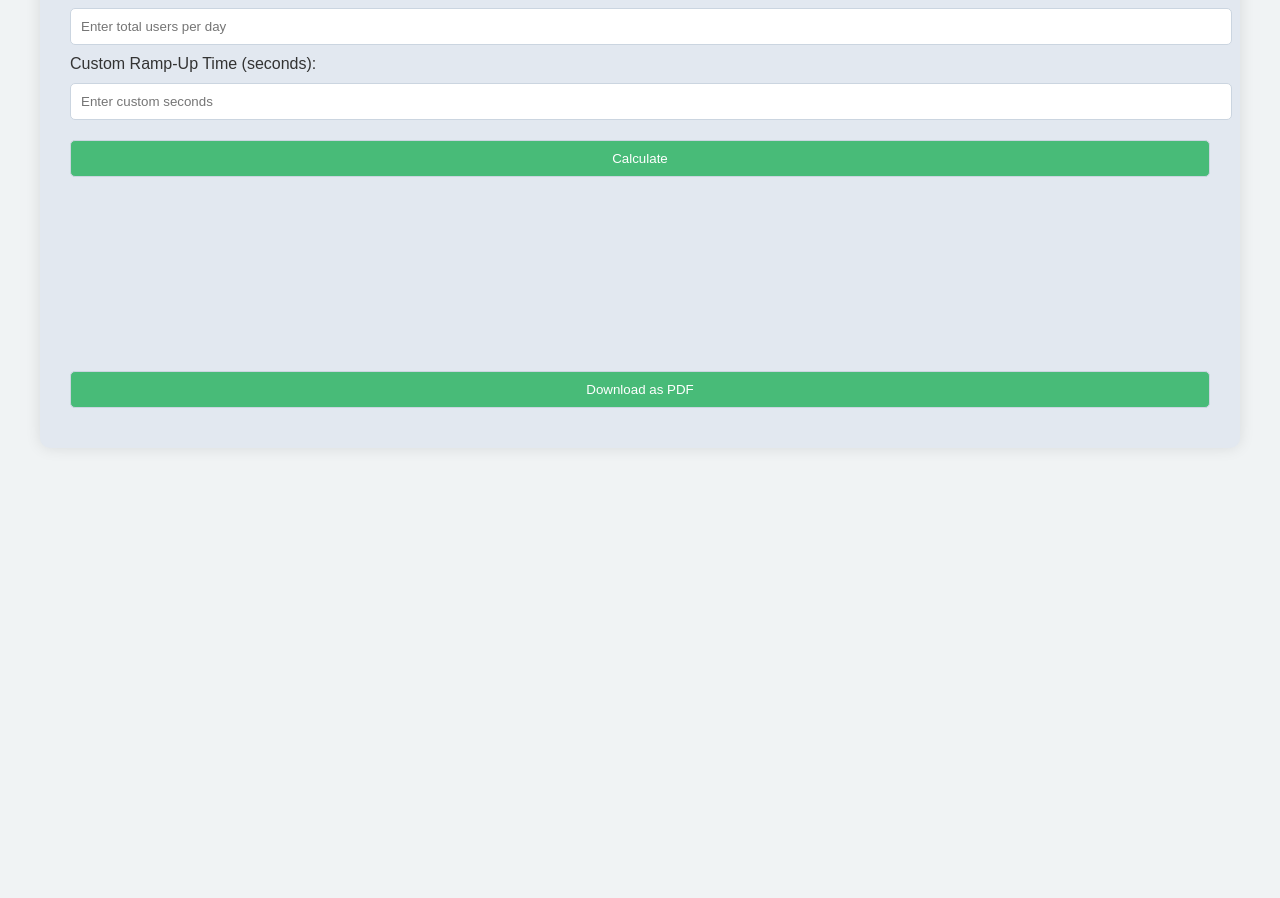
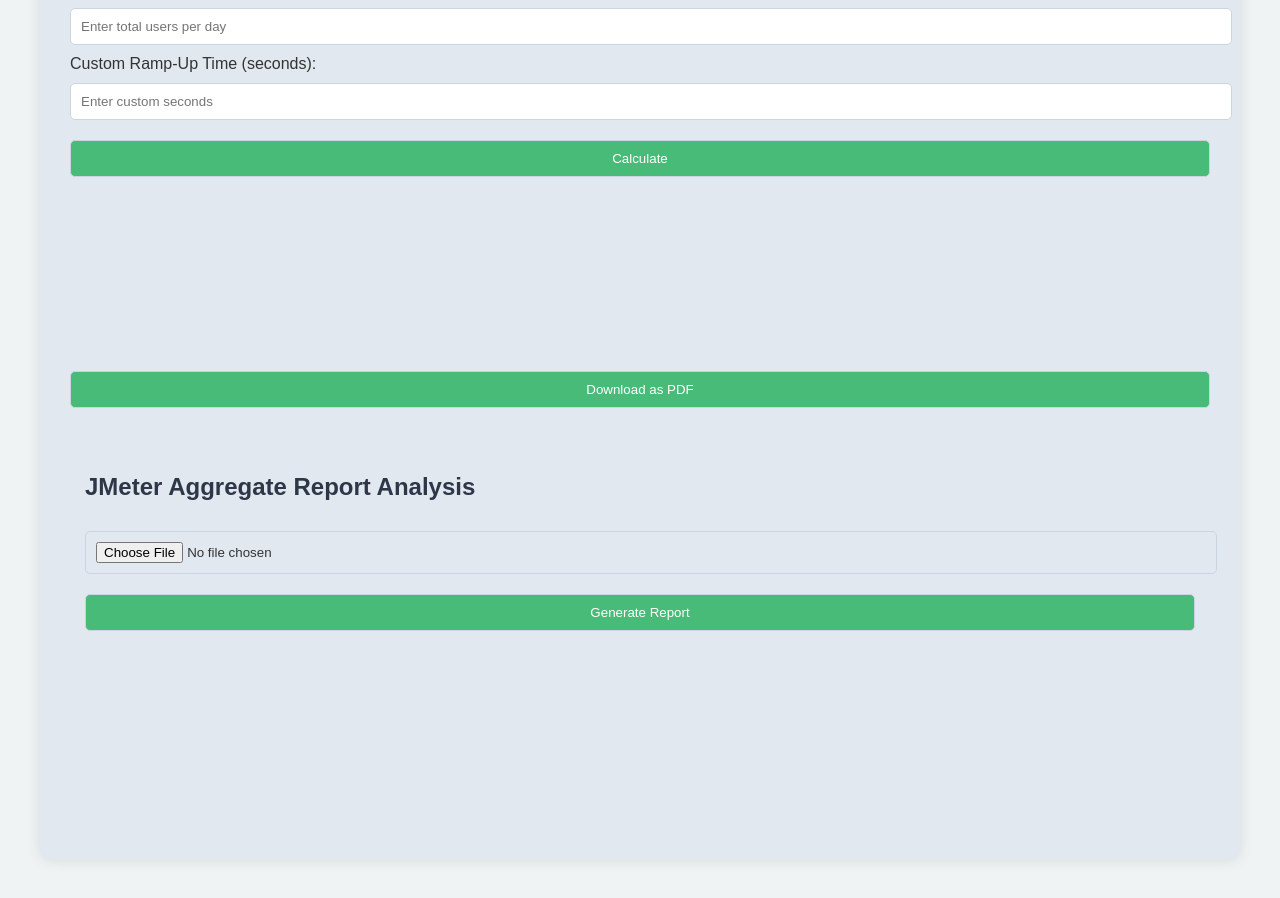
Before and after one commit to ilamvazhuthi/performancetestadvisor, a plain HTML site: page index.html in a window 1280 px wide. Shown: the part 158-1056 px from the top of the page. Before the commit the page ends 800 px from the top, so only its background shows below. Drawn offline with nearby package versions, Linux system fonts and the light colour scheme.

Commit message:
Added Jmeter Aggregate report functionality

```diff
--- a/index.html
+++ b/index.html
@@ -93,6 +93,12 @@
         </div>
 
         <button onclick="downloadContent()">Download as PDF</button>
+ <div class="section">
+            <h2>JMeter Aggregate Report Analysis</h2>
+            <input type="file" id="csvInput">
+            <button onclick="generateReport()">Generate Report</button>
+            <canvas id="aggregateReportChart" style="margin-top: 20px;"></canvas>
+        </div>
     </div>
 
     <script src="https://cdn.jsdelivr.net/npm/chart.js"></script>
@@ -217,6 +223,77 @@
             pdfMake.createPdf(docDefinition).download('performance-load-model.pdf');
         }
     </script>
+    <script>
+        let aggregateChart;
+
+        function generateReport() {
+            const csvInput = document.getElementById("csvInput");
+            const file = csvInput.files[0];
+
+            if (!file) {
+                alert('Please select a JMeter Aggregate report CSV file first.');
+                return;
+            }
+
+            const reader = new FileReader();
+
+            reader.onload = function(event) {
+                const csv = event.target.result;
+                const lines = csv.split("\n");
+                const labels = [];
+                const data = [];
+
+                for (let i = 1; i < lines.length; i++) {
+                    const tokens = lines[i].split(",");
+                    if (tokens[0] && tokens[1]) {
+                        labels.push(tokens[0]);
+                        data.push(parseFloat(tokens[1]));
+                    }
+                }
+
+                const ctx = document.getElementById('aggregateReportChart').getContext('2d');
+
+                if (aggregateChart) {
+                    aggregateChart.destroy();
+                }
+
+                aggregateChart = new Chart(ctx, {
+                    type: 'bar',
+                    data: {
+                        labels: labels,
+                        datasets: [{
+                            label: 'Avg Response Time (ms)',
+                            data: data,
+                            backgroundColor: 'rgba(76, 81, 191, 0.2)',
+                            borderColor: '#4c51bf',
+                            borderWidth: 1
+                        }]
+                    },
+                    options: {
+                        responsive: true,
+                        scales: {
+                            x: {
+                                beginAtZero: true,
+                                title: {
+                                    display: true,
+                                    text: 'Endpoint/Label'
+                                }
+                            },
+                            y: {
+                                beginAtZero: true,
+                                title: {
+                                    display: true,
+                                    text: 'Average Response Time (ms)'
+                                }
+                            }
+                        }
+                    }
+                });
+            };
+
+            reader.readAsText(file);
+        }
+    </script>
 </body>
 
 </html>
```
